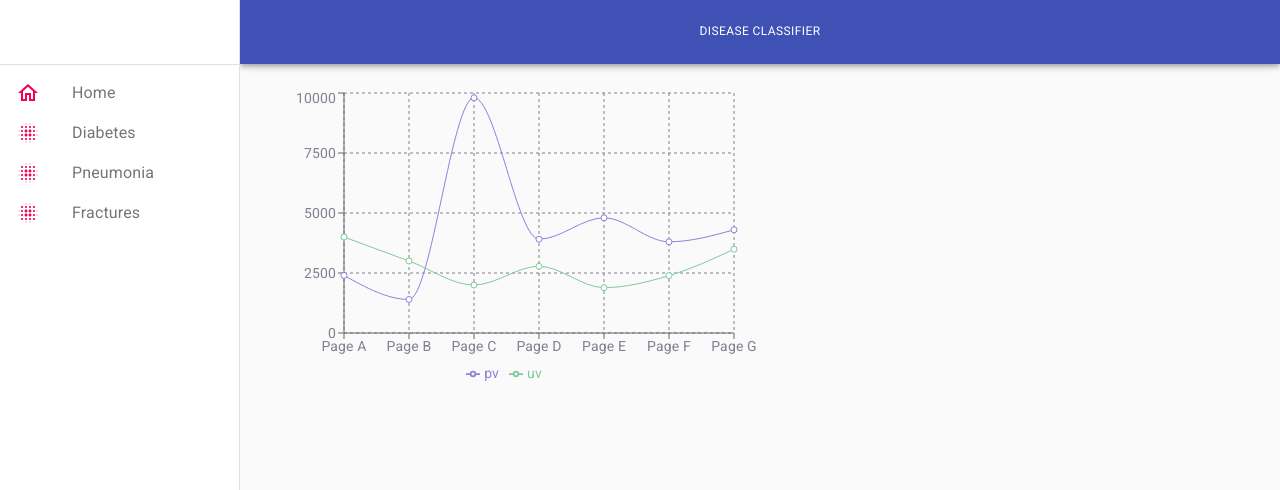
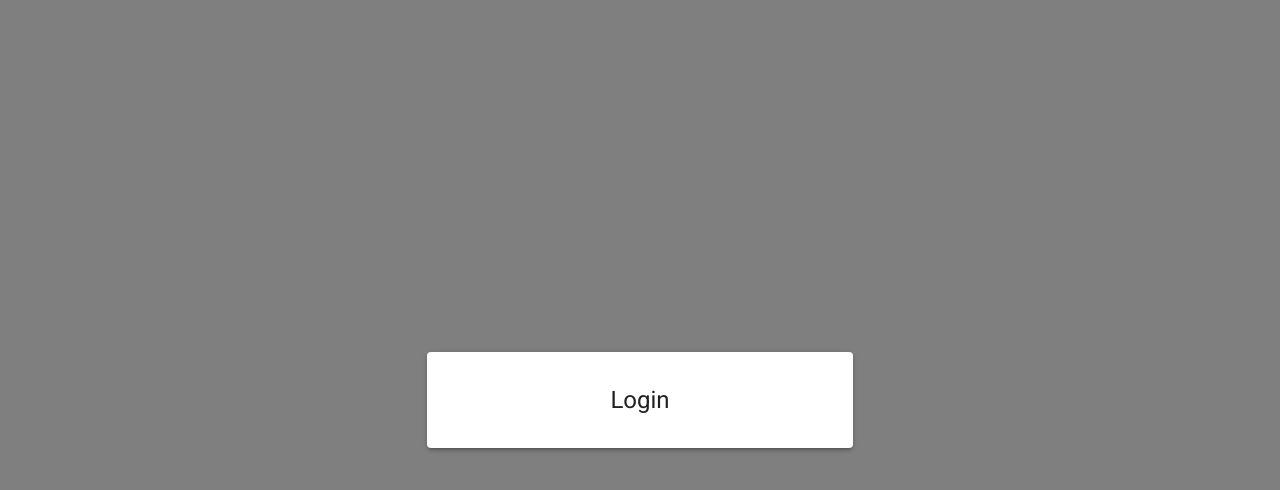
Before and after one commit to shreyasbarve/disease-classifier, a React (Create React App) app: page / in a window 1280 px wide. Shown: the top 490 px of the page. Built offline with nearby package versions, Linux system fonts and the light colour scheme.

Commit message:
added a login page but yet to add google login

```diff
--- a/src/App.jsx
+++ b/src/App.jsx
@@ -2,22 +2,24 @@ import { BrowserRouter as Router, Switch, Route } from "react-router-dom";
 
 // components
 import ResponsiveDrawer from "./components/Drawer/Drawer";
-import Diabetes from "./views/Diabetes";
-import Fractures from "./views/Fractures";
-import Home from "./views/Home";
-import Pneumonia from "./views/Pneumonia";
+import Login from "./views/Authentication/Login";
+import Diabetes from "./views/DrawerItems/Diabetes";
+import Fractures from "./views/DrawerItems/Fractures";
+import Home from "./views/DrawerItems/Home";
+import Pneumonia from "./views/DrawerItems/Pneumonia";
 
 export default function App() {
   return (
     <Router>
-      <ResponsiveDrawer>
-        <Switch>
-          <Route exact path="/" component={Home} />
+      <Switch>
+        <Route exact path="/" component={Login} />
+        <ResponsiveDrawer>
+          <Route exact path="/home" component={Home} />
           <Route exact path="/diabetes" component={Diabetes} />
           <Route exact path="/pneumonia" component={Pneumonia} />
           <Route exact path="/fractures" component={Fractures} />
-        </Switch>
-      </ResponsiveDrawer>
+        </ResponsiveDrawer>
+      </Switch>
     </Router>
   );
 }
--- a/src/components/Drawer/Drawer.jsx
+++ b/src/components/Drawer/Drawer.jsx
@@ -25,11 +25,11 @@ import {
 } from "@material-ui/icons";
 
 // styles
-import useStyles from "./styles";
+import drawerStyles from "./styles";
 
 function ResponsiveDrawer(props) {
   const { window } = props;
-  const classes = useStyles();
+  const classes = drawerStyles();
   const [mobileOpen, setMobileOpen] = React.useState(false);
 
   const handleDrawerToggle = () => {
--- a/src/components/Drawer/styles.jsx
+++ b/src/components/Drawer/styles.jsx
@@ -2,7 +2,7 @@ import { makeStyles } from "@material-ui/core/styles";
 
 const drawerWidth = 240;
 
-const useStyles = makeStyles((theme) => ({
+const drawerStyles = makeStyles((theme) => ({
   root: {
     display: "flex",
   },
@@ -36,4 +36,4 @@ const useStyles = makeStyles((theme) => ({
   },
 }));
 
-export default useStyles;
+export default drawerStyles;
--- /dev/null
+++ b/src/views/Authentication/Login.jsx
@@ -0,0 +1,21 @@
+// core
+import { Backdrop, Grid, Paper, Typography } from "@material-ui/core";
+
+// styles
+import loginStyles from "./styles";
+
+export default function Login() {
+  const classes = loginStyles();
+
+  return (
+    <Backdrop open={true}>
+      <Grid container className={classes.root}>
+        <Grid item xs={12} md={6} lg={4}>
+          <Paper elevation={3} className={classes.paper}>
+            <Typography variant="h5">Login</Typography>
+          </Paper>
+        </Grid>
+      </Grid>
+    </Backdrop>
+  );
+}
--- /dev/null
+++ b/src/views/Authentication/styles.jsx
@@ -0,0 +1,13 @@
+import { makeStyles } from "@material-ui/core/styles";
+
+const loginStyles = makeStyles((theme) => ({
+  root: {
+    justifyContent: "center",
+  },
+  paper: {
+    padding: "2rem",
+    textAlign: "center",
+  },
+}));
+
+export default loginStyles;
--- a/src/views/Diabetes.jsx
+++ b/src/views/DrawerItems/Diabetes.jsx
@@ -1,4 +1,4 @@
-import MyPieChart from "../components/Graphs/MyPieChart";
+import MyPieChart from "../../components/Graphs/MyPieChart";
 
 export default function Diabetes() {
   return <MyPieChart />;
--- a/src/views/Fractures.jsx
+++ b/src/views/DrawerItems/Fractures.jsx
@@ -1,4 +1,4 @@
-import MyTreeMap from "../components/Graphs/MyTreeMap";
+import MyTreeMap from "../../components/Graphs/MyTreeMap";
 
 export default function Fractures() {
   return <MyTreeMap />;
--- /dev/null
+++ b/src/views/DrawerItems/Home.jsx
@@ -0,0 +1,5 @@
+import MyLineGraph from "../../components/Graphs/MyLineGraph";
+
+export default function Home() {
+  return <MyLineGraph />;
+}
--- a/src/views/Pneumonia.jsx
+++ b/src/views/DrawerItems/Pneumonia.jsx
@@ -1,4 +1,4 @@
-import MYRadialChart from "../components/Graphs/MyRadialChart";
+import MYRadialChart from "../../components/Graphs/MyRadialChart";
 
 export default function Pneumonia() {
   return <MYRadialChart />;
--- a/src/views/Home.jsx
+++ /dev/null
@@ -1,5 +0,0 @@
-import MyLineGraph from "../components/Graphs/MyLineGraph";
-
-export default function Home() {
-  return <MyLineGraph />;
-}
```
